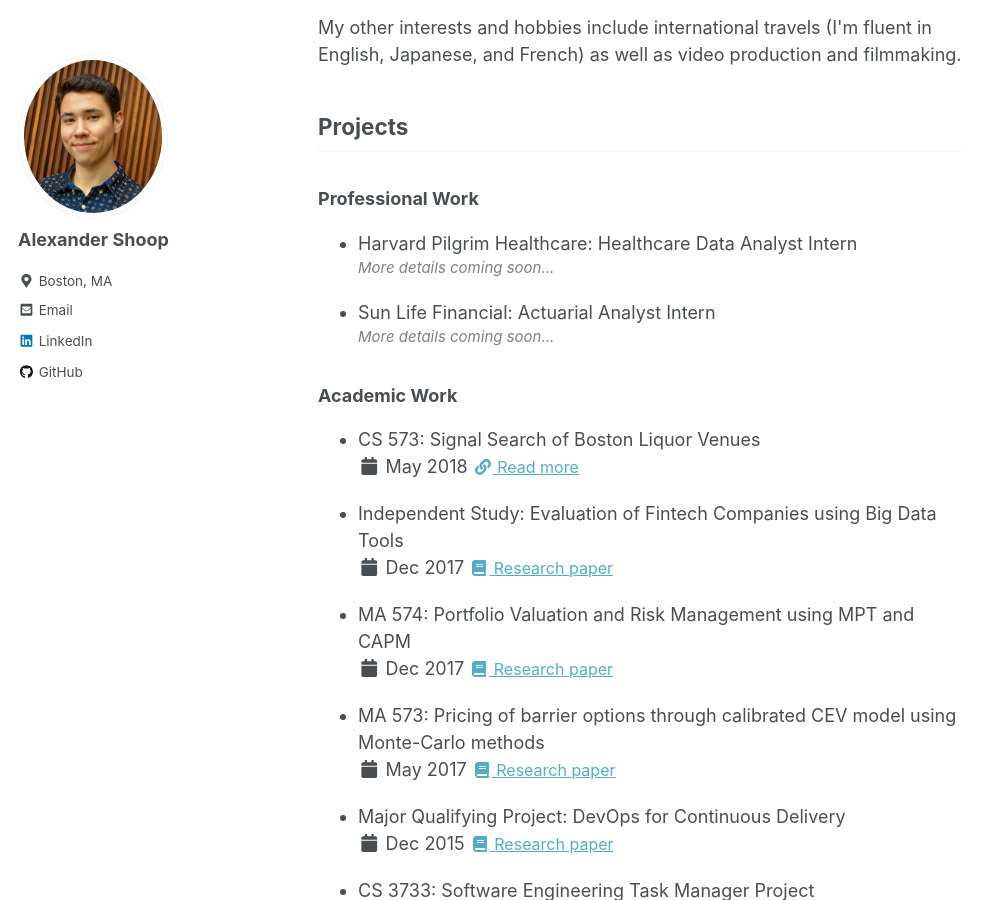
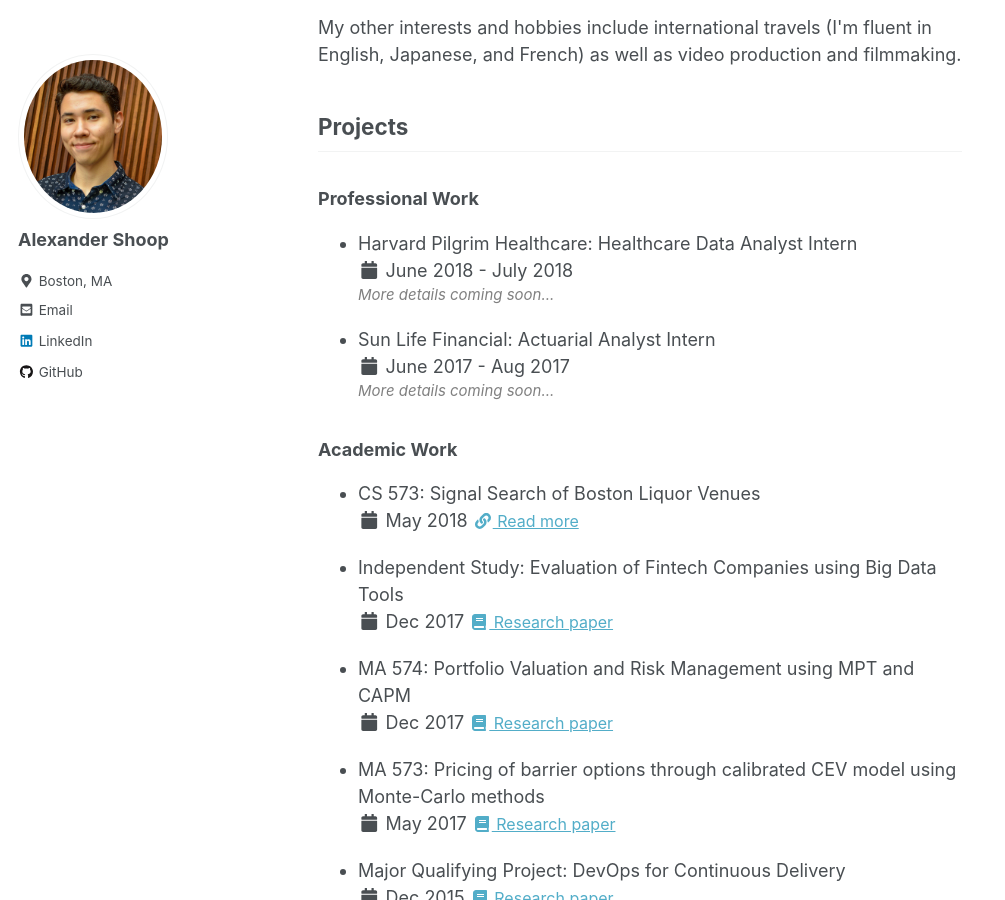
Before and after one commit to akshoop/akshoop.github.io, a Jekyll site: the page built from _pages/index.md, in a window 1280 px wide and 900 px high, scrolled down 682 px. Shown: the whole window, without its empty margins (0-1005 px from the left). Built offline with Jekyll 4.4.1, drawn with Linux system fonts in a browser that asks for light colours; nearby versions of some CDN libraries; the list of posts is cut into pages by our own code.

Commit message:
Homepage css update

```diff
--- a/_pages/index.md
+++ b/_pages/index.md
@@ -25,8 +25,10 @@ excerpt: "I'm an aspiring Data Scientist."
 <h3 id="acad">Professional Work</h3>
 <ul class="ul1">
     <li>Harvard Pilgrim Healthcare: Healthcare Data Analyst Intern</li>
+        <i class="fa fa-calendar fa-fw"></i> June 2018 - July 2018
         <p style="font-style:italic; font-size:15px; color:grey">More details coming soon...</p>
     <li>Sun Life Financial: Actuarial Analyst Intern</li>
+        <i class="fa fa-calendar fa-fw"></i> June 2017 - Aug 2017
         <p style="font-style:italic; font-size:15px; color:grey">More details coming soon...</p>
 </ul>
 
```
Also changed, not shown: _posts/blog/2019-08-28-ML&CV-Day1.md (+1 -0 lines).
